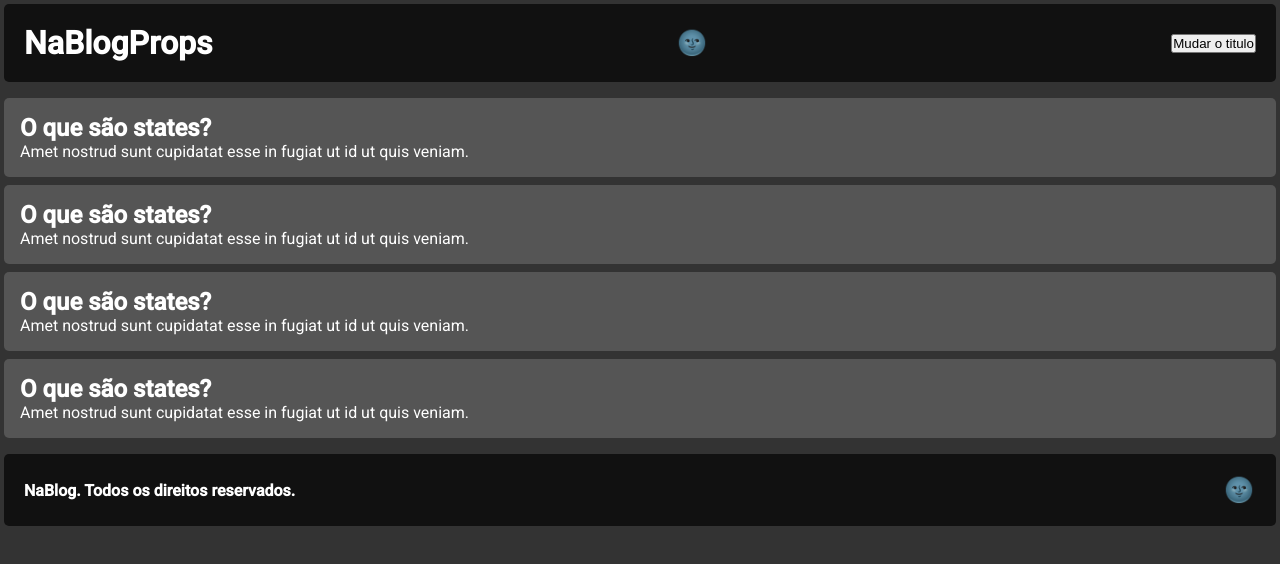
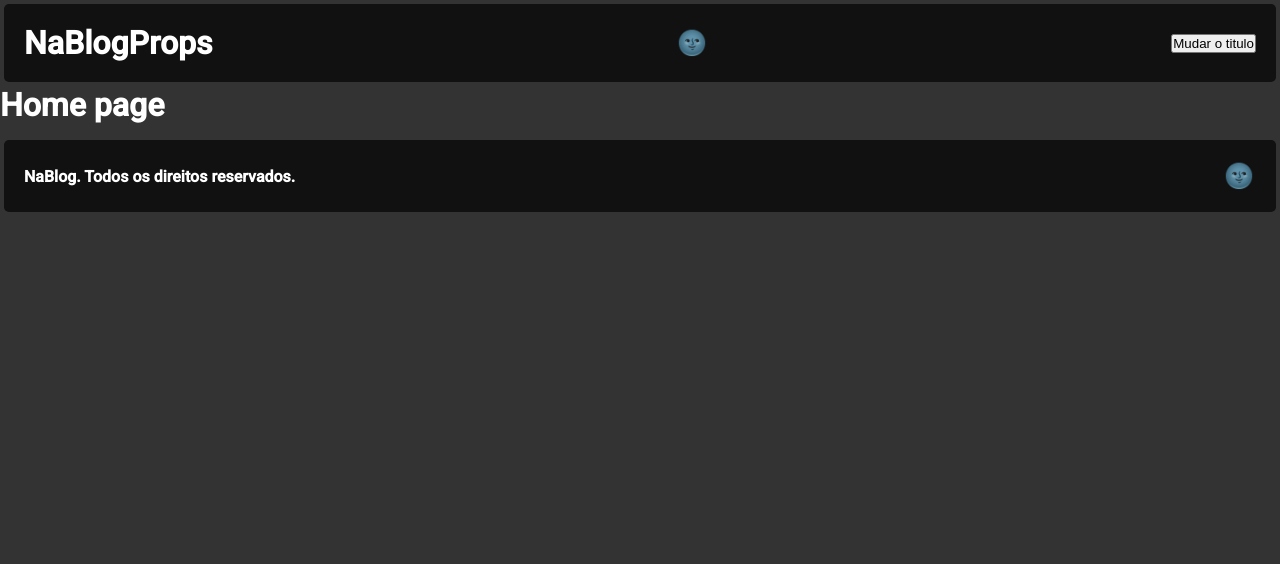
Before and after one commit to nivaldoandrade/nablog-react-class-component, a React app: page / in a window 1280 px wide. Shown: the top 564 px of the page. Built offline with nearby package versions, Linux system fonts and the light colour scheme.

Commit message:
feat: creating route with react-router-dom for homepage and posts

```diff
--- a/src/App.js
+++ b/src/App.js
@@ -1,7 +1,9 @@
 import React from 'react';
+
+import Routes from './routes';
+
 import Footer from './components/Footer';
 import Header from './components/Header';
-import Posts from './components/Posts';
 
 import ThemeContextProvider from './contexts/ThemeContext';
 
@@ -22,7 +24,7 @@ export default class App extends React.Component {
 		return (
 			<ThemeContextProvider>
 					<Header title="NaBlogProps"/>
-					<Posts />
+					<Routes />
 					<Footer />
 					<GlobalStyle />
 			</ThemeContextProvider>
--- /dev/null
+++ b/src/routes.js
@@ -0,0 +1,14 @@
+import React from 'react';
+import {BrowserRouter, Route} from 'react-router-dom';
+
+import { Home } from './pages/Home';
+import { Posts } from './pages/Posts';
+
+export default function Routes() {
+	return (
+			<BrowserRouter>
+				<Route exact path="/" component={Home}/>
+				<Route path="/posts" component={Posts}/>
+			</BrowserRouter>
+	)
+}
```
